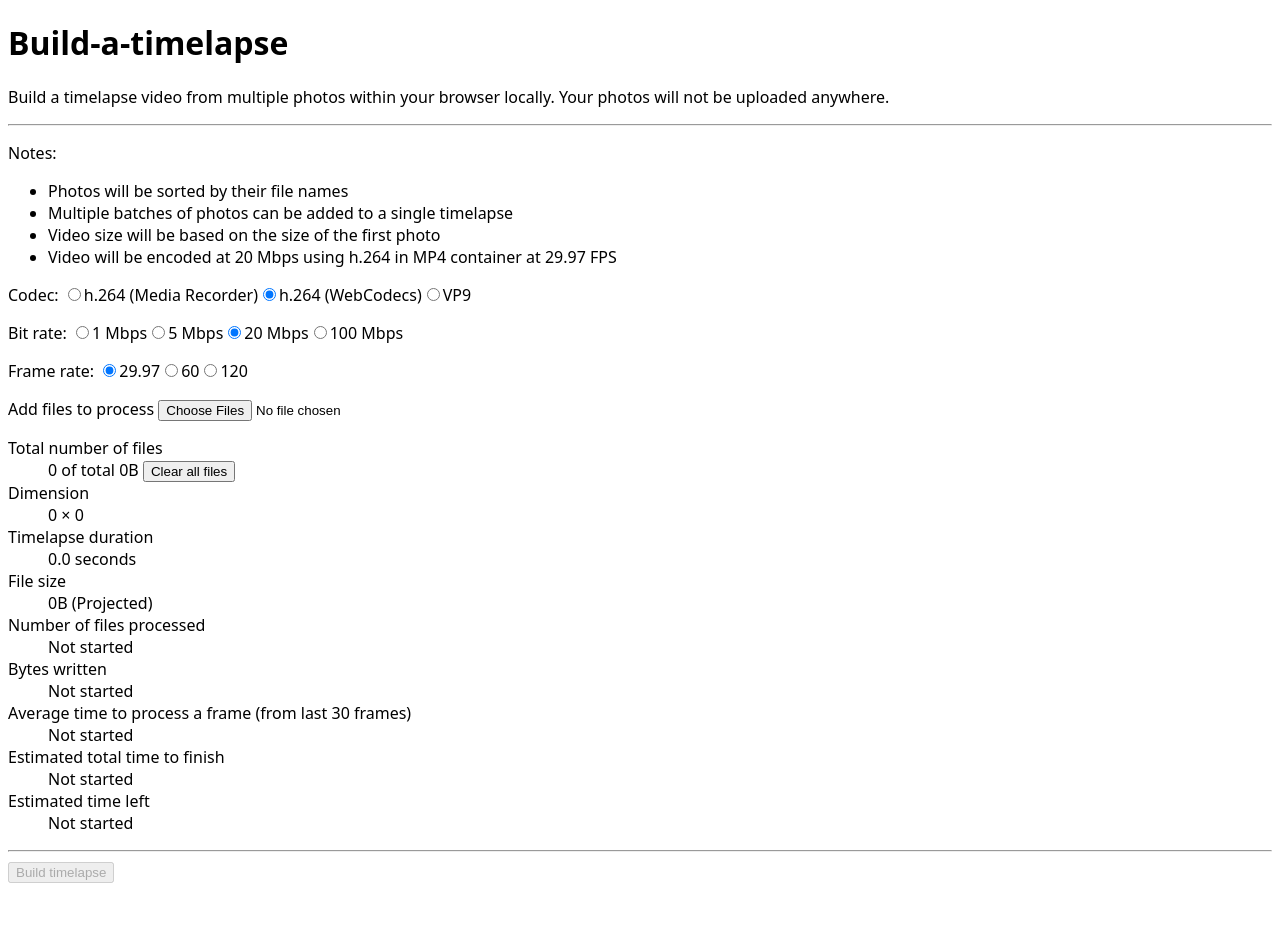
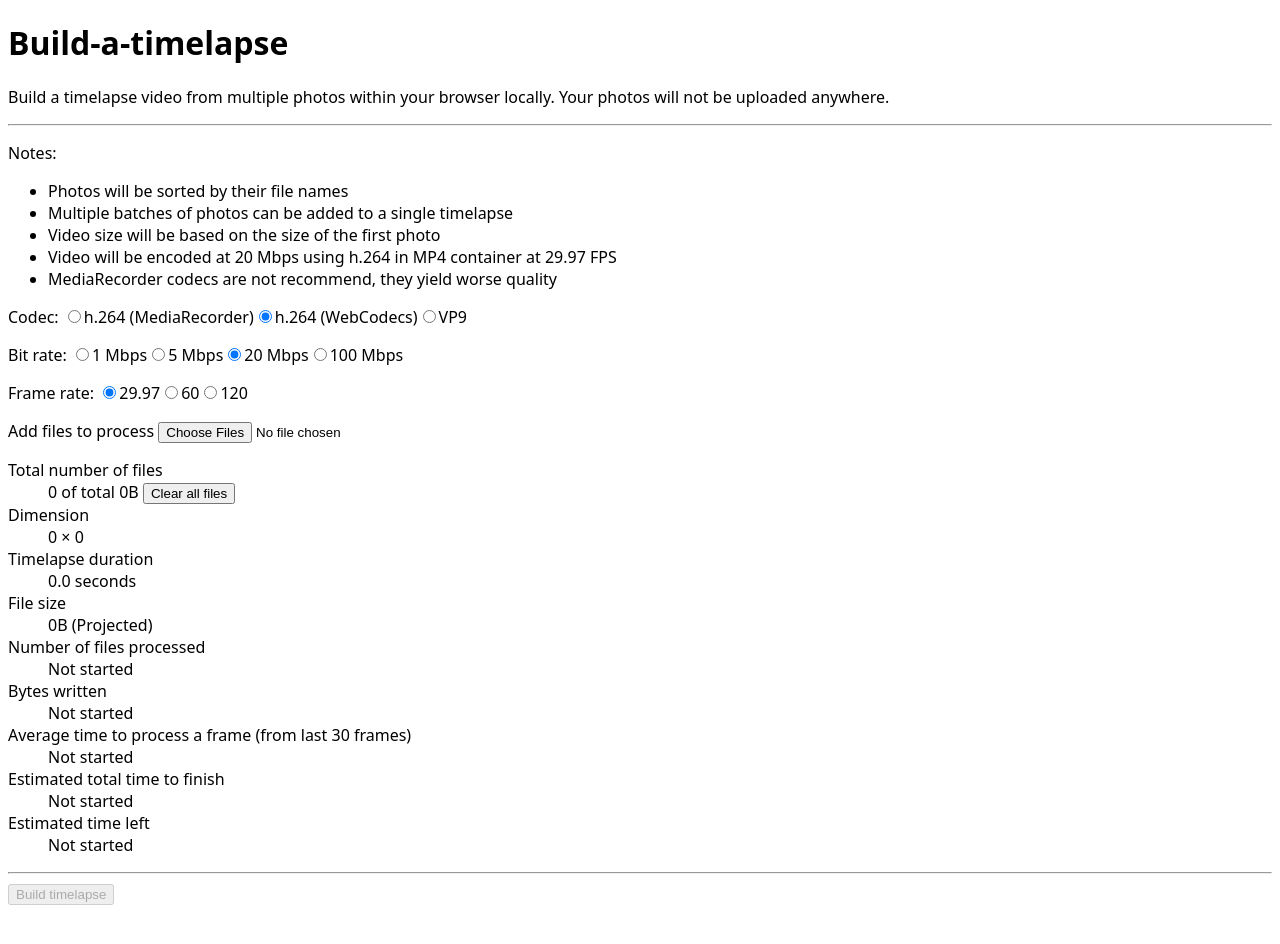
Before and after one commit to compulim/build-a-timelapse, a React app: page / in a window 1280 px wide. Shown: the top 944 px of the page. Built offline with nearby package versions, Linux system fonts and the light colour scheme.

Commit message:
Add notes

```diff
--- a/src/ui/Main.tsx
+++ b/src/ui/Main.tsx
@@ -248,12 +248,13 @@ const Main = () => {
           {codec === 'h264-mr' || codec === 'h264-wc' ? 'h.264' : 'VP9'} in {codec === 'h264-wc' ? 'MP4' : 'WebM'}{' '}
           container at {frameRate} FPS
         </li>
+        <li>MediaRecorder codecs are not recommend, they yield worse quality</li>
       </ul>
       <p>
         Codec:{' '}
         <label>
           <input checked={codec === 'h264-mr'} onChange={handleCodecChange} type="radio" value="h264-mr" />
-          h.264 (Media Recorder)
+          h.264 (MediaRecorder)
         </label>
         <label>
           <input checked={codec === 'h264-wc'} onChange={handleCodecChange} type="radio" value="h264-wc" />
```
